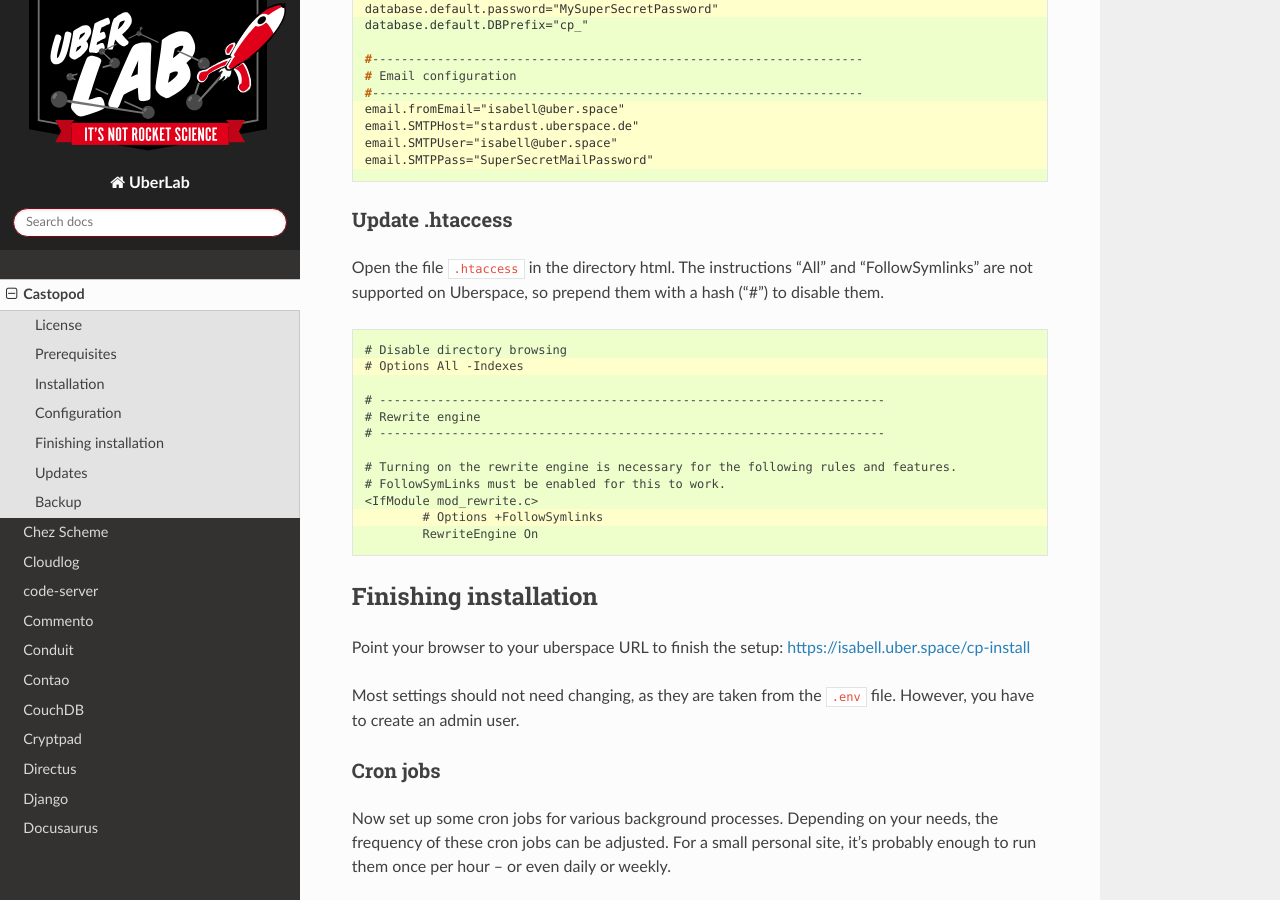
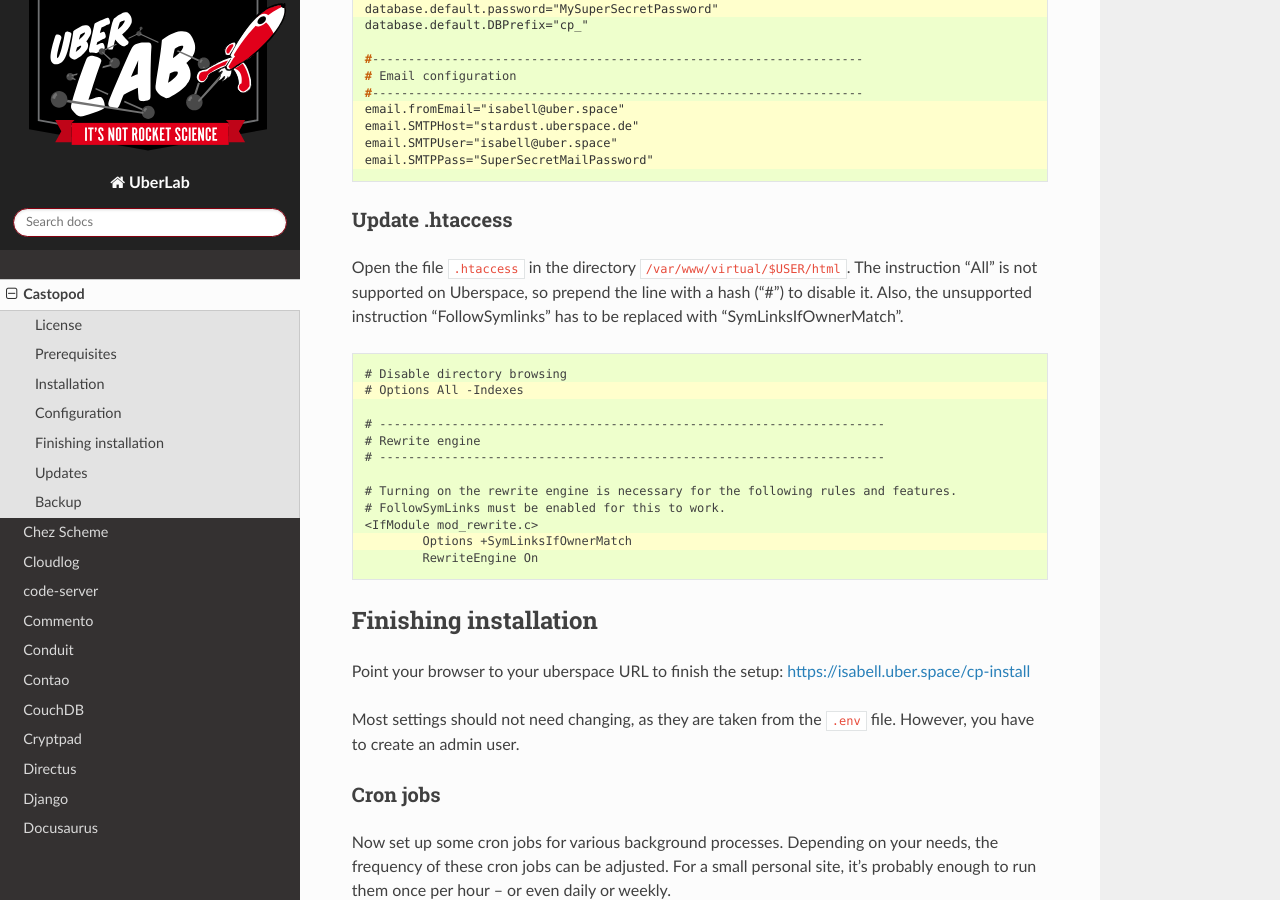
Before and after one commit to Uberspace/lab, a Sphinx documentation site: the page built from source/guide_castopod.rst, in a window 1280 px wide and 900 px high, scrolled down 3740 px. Built offline with Sphinx 7.4.7 and the Read the Docs theme 2.0.0, drawn with Linux system fonts in a browser that asks for light colours.

Commit message:
[castopod] update guide with suggestions from SalocinHB

```diff
--- a/source/guide_castopod.rst
+++ b/source/guide_castopod.rst
@@ -153,9 +153,11 @@ in the following lines to use your settings.
 Update .htaccess
 ----------------
 
-Open the file :file:`.htaccess` in the directory html. The instructions
-"All" and "FollowSymlinks" are not supported on Uberspace, so prepend
-them with a hash ("#") to disable them.
+Open the file :file:`.htaccess` in the directory :file:`/var/www/virtual/$USER/html`.
+The instruction "All" is not supported on Uberspace, so prepend
+the line with a hash ("#") to disable it.
+Also, the unsupported instruction "FollowSymlinks" has to be replaced
+with "SymLinksIfOwnerMatch".
 
 .. code-block:: none
   :emphasize-lines: 2,11
@@ -170,7 +172,7 @@ them with a hash ("#") to disable them.
   # Turning on the rewrite engine is necessary for the following rules and features.
   # FollowSymLinks must be enabled for this to work.
   <IfModule mod_rewrite.c>
-          # Options +FollowSymlinks
+          Options +SymLinksIfOwnerMatch
           RewriteEngine On
 
 Finishing installation
```
